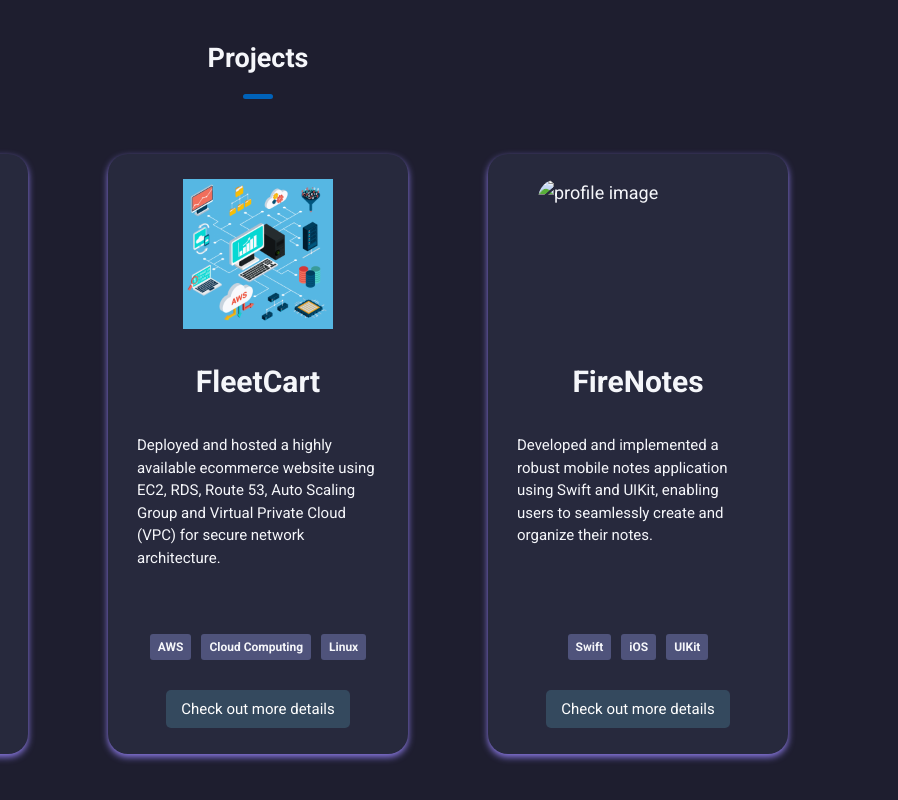
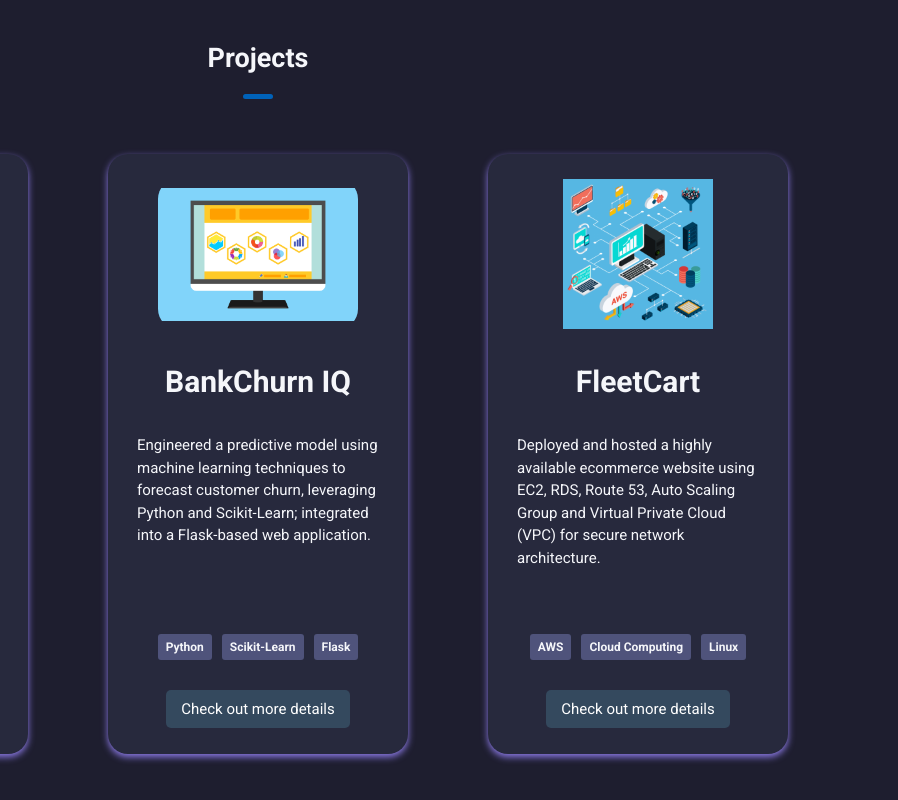
Before and after one commit to jcport1/jcport1.github.io, a plain HTML site: page index.html in a window 1280 px wide. Shown: the part 2975-3775 px from the top of the page, 382-1280 px from the left. Drawn offline with nearby package versions, Linux system fonts and the light colour scheme.

Commit message:
updates to readme with new project and resume

```diff
--- a/index.html
+++ b/index.html
@@ -200,6 +200,19 @@
                     </ul>
                     <a href="https://github.com/jcport1/eBirder" class="project-link" target="_blank" rel="noopener noreferrer">Check out more details</a>
                 </div>
+                <div class="project-item">
+                    <img src="/assets/bank-churn-iq.png" class="project-photo" alt="profile image"/>
+                    <h3>BankChurn IQ</h3>
+                    <p class="project-description">
+                    Engineered a predictive model using machine learning techniques to forecast customer churn, leveraging Python and Scikit-Learn; integrated into a Flask-based web application.
+                    </p>
+                    <ul class="project-technologies">
+                        <li class="project-technologies-item">Python</li>
+                        <li class="project-technologies-item">Scikit-Learn</li>
+                        <li class="project-technologies-item">Flask</li>
+                    </ul>
+                    <a href="https://github.com/jcport1/bank_churn_ml_predictor" class="project-link" target="_blank" rel="noopener noreferrer">Check out more details</a>
+                </div>
             <div class="project-item">
                 <img src="/assets/AWS-fleetcart.png" class="project-photo" alt="profile image"/>
                 <h3>FleetCart</h3>
@@ -213,20 +226,6 @@
                 </ul>
                 <a href="https://github.com/jcport1/cloud-fleetcart" class="project-link" target="_blank" rel="noopener noreferrer">Check out more details</a>
             </div>
-            <div class="project-item">
-                <img src="/assets/firenotes.png" class="project-photo" alt="profile image"/>
-                <h3>FireNotes</h3>
-                <p class="project-description">
-                    Developed and implemented a robust mobile notes application using Swift and UIKit, enabling users to seamlessly create and organize their notes.
-                </p>
-                <ul class="project-technologies">
-                    <li class="project-technologies-item">Swift</li>
-                    <li class="project-technologies-item">iOS</li>
-                    <li class="project-technologies-item">UIKit</li>
-                </ul>
-                <a href="https://github.com/jcport1/fire-notes" class="project-link" target="_blank" rel="noopener noreferrer">Check out more details</a>
-            </div>
-
         </div>
 
     </section>
```
Also changed, not shown: assets/bank-churn-iq.png (added), 1 other file.
